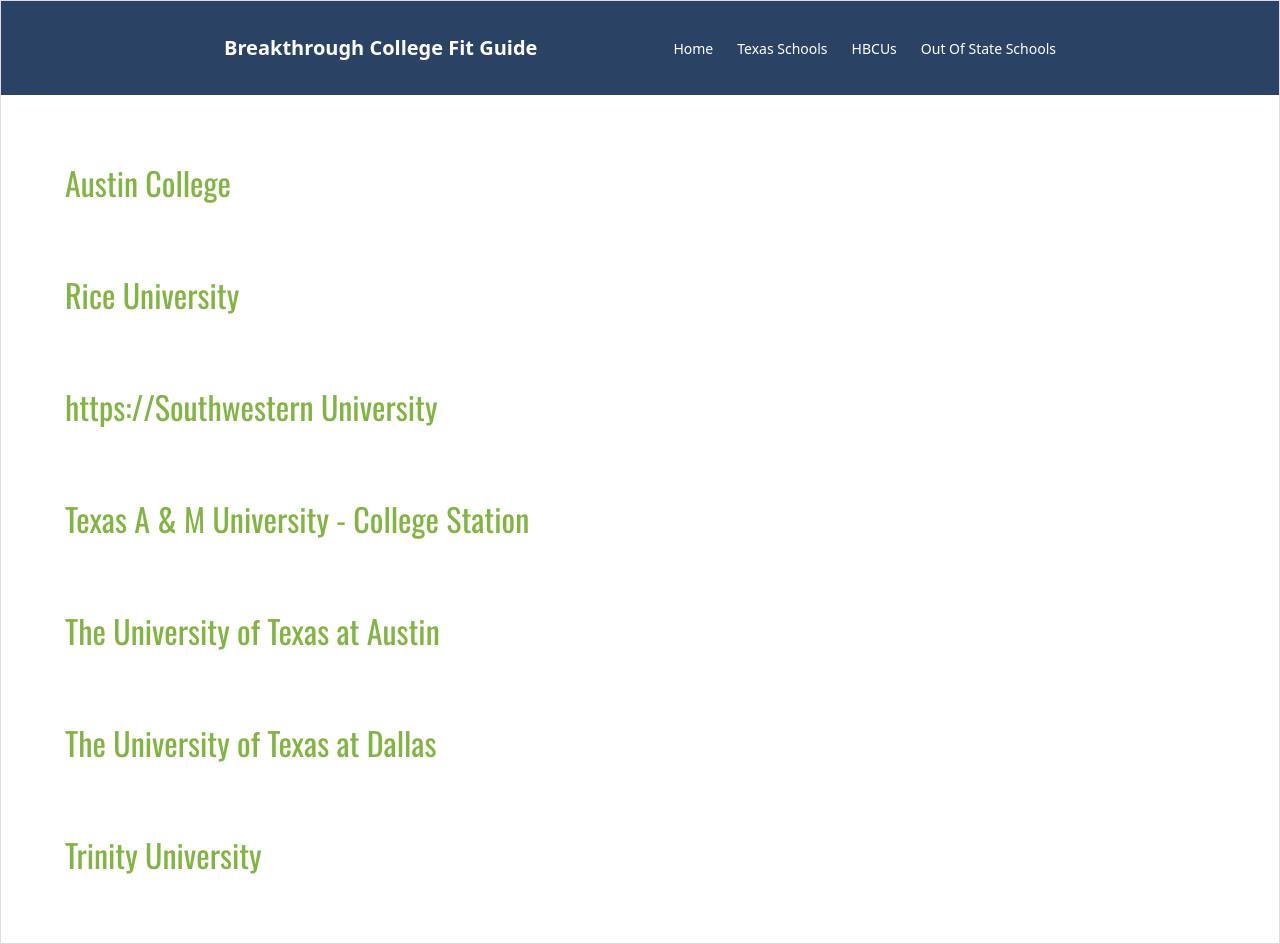
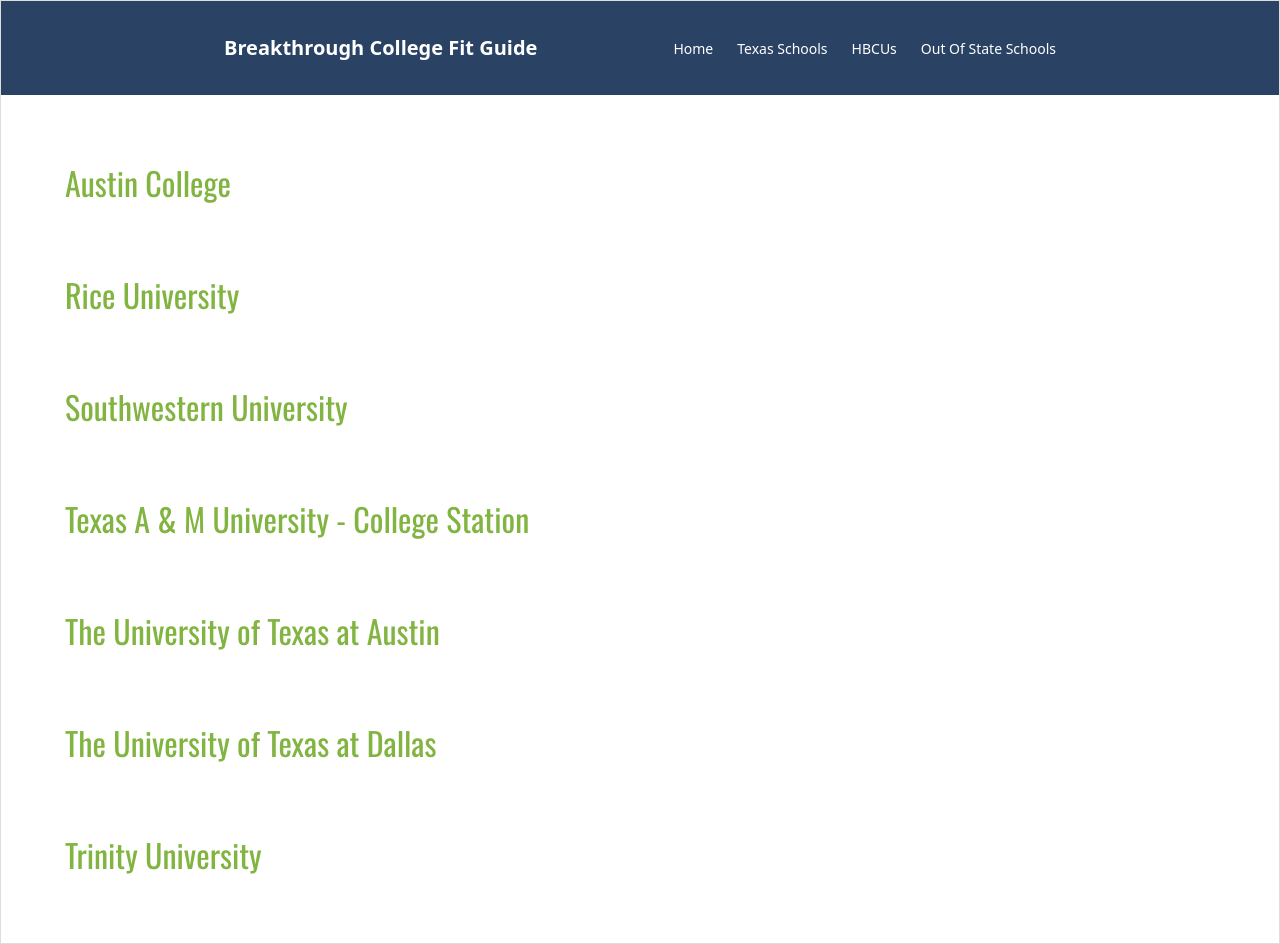
Before and after one commit to vWvilson/college-fit-guide, a Next.js app: page /texas_schools_four in a window 1280 px wide. Built offline with nearby package versions, Linux system fonts and the light colour scheme.

Commit message:
added working urls for schools

```diff
--- a/data/texas_schools/texas_schools_four.js
+++ b/data/texas_schools/texas_schools_four.js
@@ -46,7 +46,7 @@
 
     },{
         id: 32,
-        name: "https://Southwestern University",
+        name: "Southwestern University",
         gpa:203,
         url: 'www.southwestern.edu',
         public:'Private',
```
